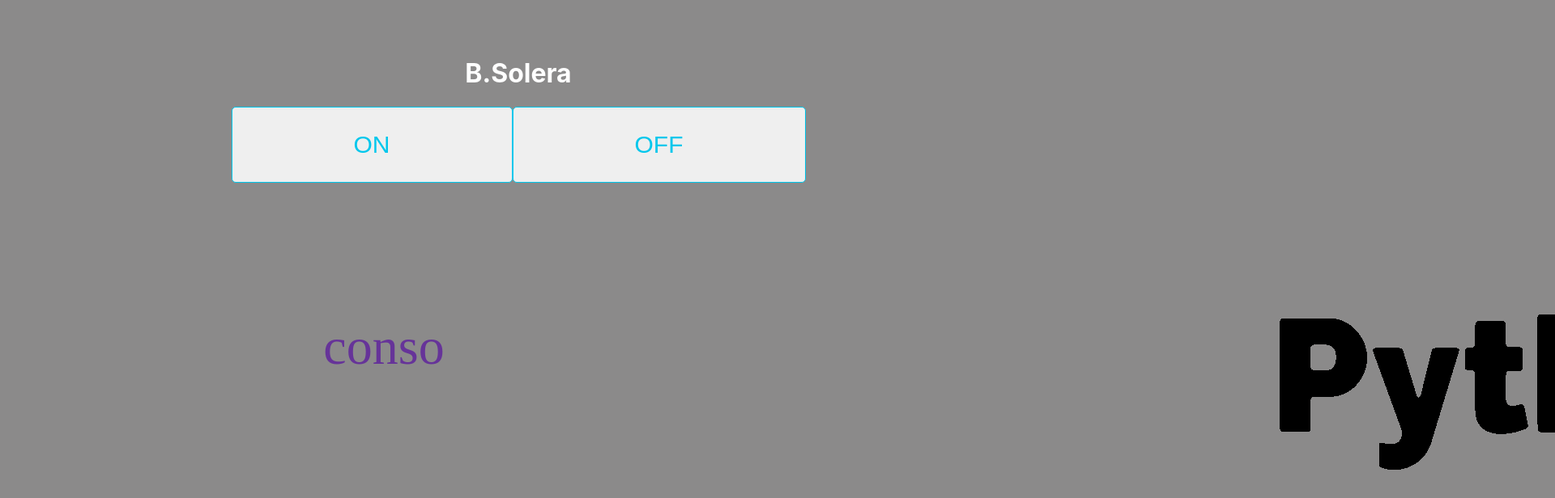
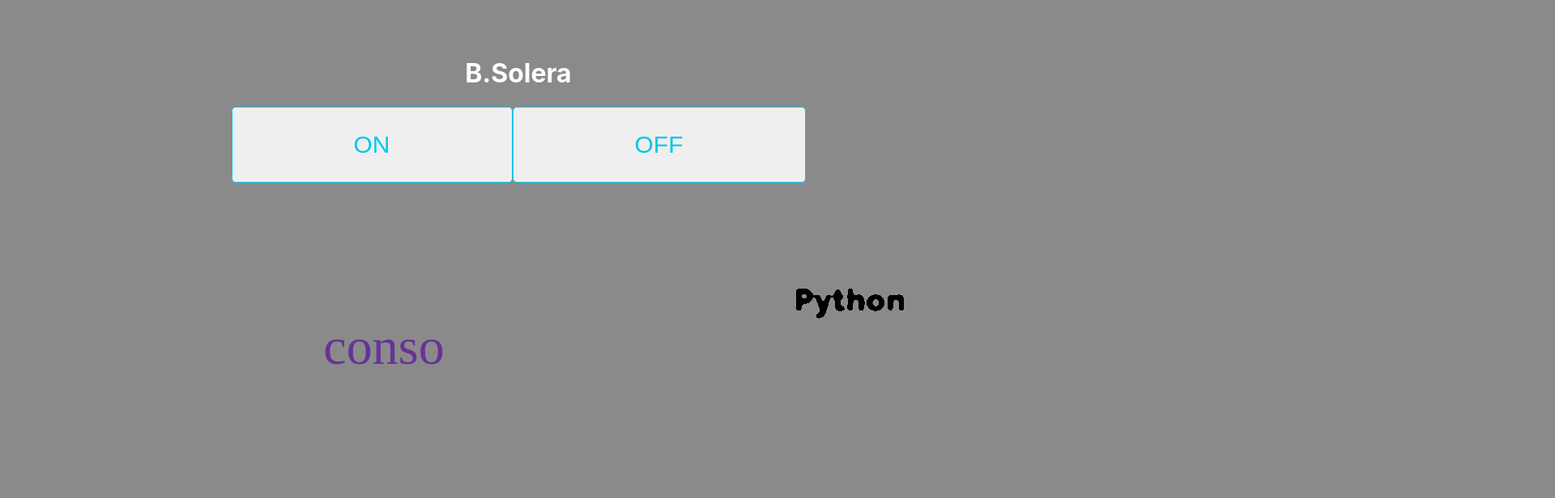
Before and after one commit to BrayanSO/B.Solera, a React (Create React App) app in the folder my-app/: page / in a window 1280 px wide. Shown: the top 616 px of the page at 81% size, 1920 px wide, since content can reach past the window. Built offline with nearby package versions, Linux system fonts and the light colour scheme; a web font is replaced by a local one.

Commit message:
second change

```diff
--- a/my-app/src/Style/text.css
+++ b/my-app/src/Style/text.css
@@ -13,13 +13,13 @@
 #text1,
 #text2 {
     position: absolute;
-    width: 100%;
+
     display: inline-block;
 
     font-family: "Raleway", sans-serif;
-    font-size: 200px;
+    font-size: 40px;
 
-    text-align: right;
+    text-align: left;
 
     user-select: none;
 }
```
